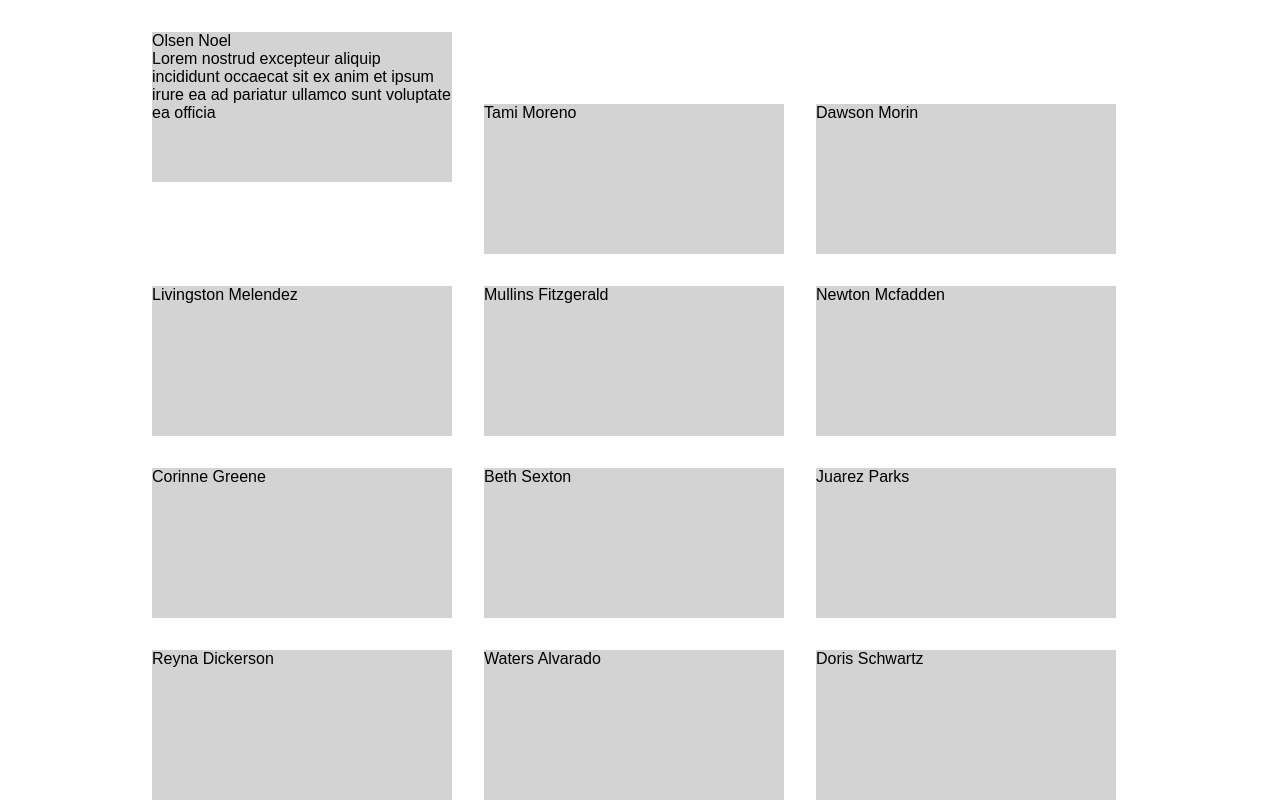
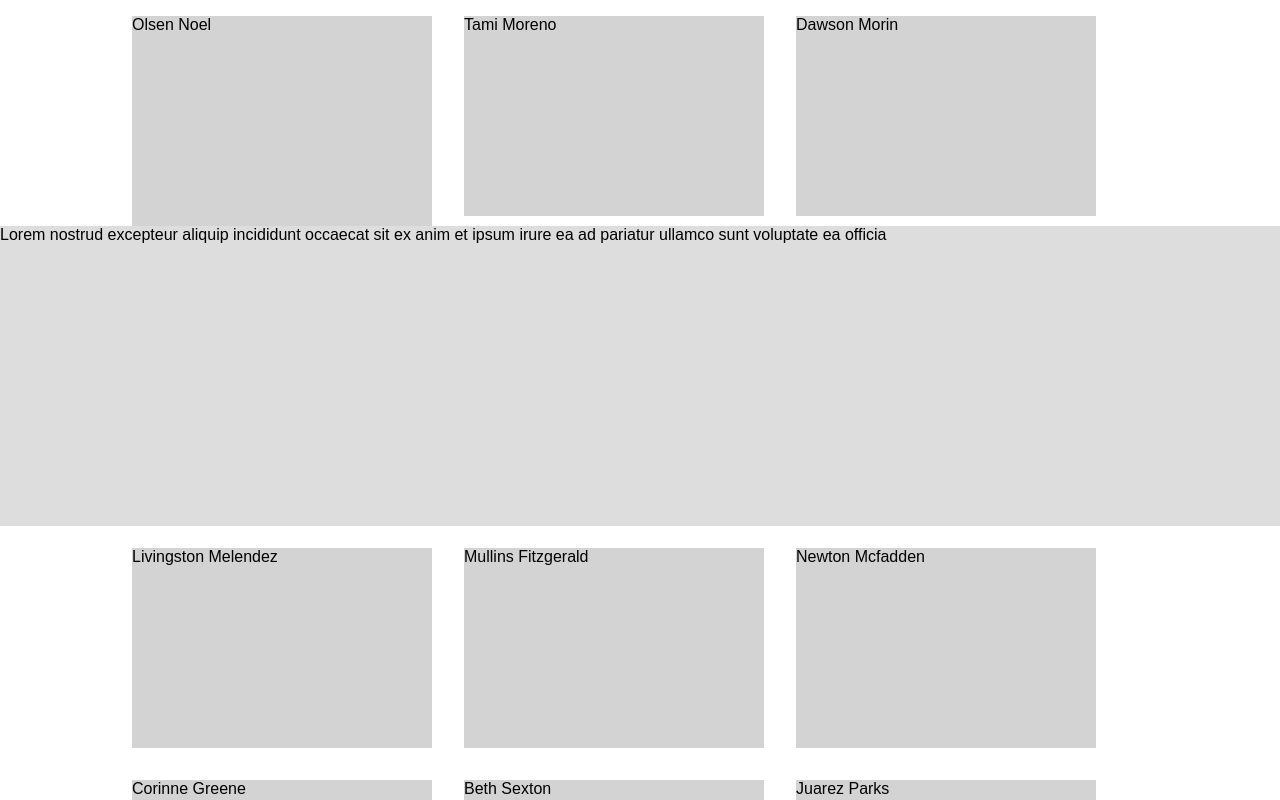
Before and after one commit to dreiv/expand-grid, a React (Create React App) app: page / in a window 1280 px wide. Both pictures are taken after a click on the item "Olsen Noel". Shown: the top 800 px of the page. Built offline with nearby package versions, Linux system fonts and the light colour scheme.

Commit message:
getting somewhere

```diff
--- a/src/App.css
+++ b/src/App.css
@@ -2,12 +2,3 @@
   max-width: 85%;
   margin: 0 auto;
 }
-
-.grid li {
-  width: 300px;
-  height: 150px;
-  display: inline-block;
-  background: lightgray;
-  margin: 1em;
-  box-sizing: border-box;
-}
--- a/src/App.js
+++ b/src/App.js
@@ -14,8 +14,7 @@ class App extends Component {
     const handleClick = idx => this.setState({ activeIndex: idx })
 
     return (
-      <div className="App">
-        <ul className="grid">
+      <ul className="App">
           {data.map((item, idx) => (
             <ExpandableItem
               key={idx}
@@ -23,8 +22,7 @@ class App extends Component {
               isToggledOn={idx === this.state.activeIndex}
               onClick={() => handleClick(idx)}/>
             ))}
-        </ul>
-      </div>
+      </ul>
     )
   }
 }
--- /dev/null
+++ b/src/components/ExpandableItem.css
@@ -0,0 +1,26 @@
+li {
+  width: 300px;
+  display: inline-block;
+  background: lightgray;
+  margin: 1em;
+  box-sizing: border-box;
+}
+
+li.toggledOn {
+  height: 500px;
+}
+
+.content {
+  height: 200px;
+}
+
+.expanded {
+  position: absolute;
+  background: #ddd;
+  top: auto;
+  left: 0;
+  width: 100%;
+  margin-top: 10px;
+  text-align: left;
+  height: 300px;
+}
--- a/src/components/ExpandableItem.js
+++ b/src/components/ExpandableItem.js
@@ -1,15 +1,21 @@
 import React, { Component } from 'react'
+import './ExpandableItem.css'
 
 export default class ExpandableItem extends Component {
   render() {
 
-    const details = item => <div>{item.description}</div>
+    const details = item => (
+      <div className="expanded">
+        {item.description}
+      </div>)
 
     return (
       <li className={this.props.isToggledOn ? 'toggledOn' : null}
           onClick={this.props.onClick}
       >
-        {this.props.item.name}
+        <div className="content">
+          {this.props.item.name}
+        </div>
         {this.props.isToggledOn && details(this.props.item)}
       </li>
     );
```
